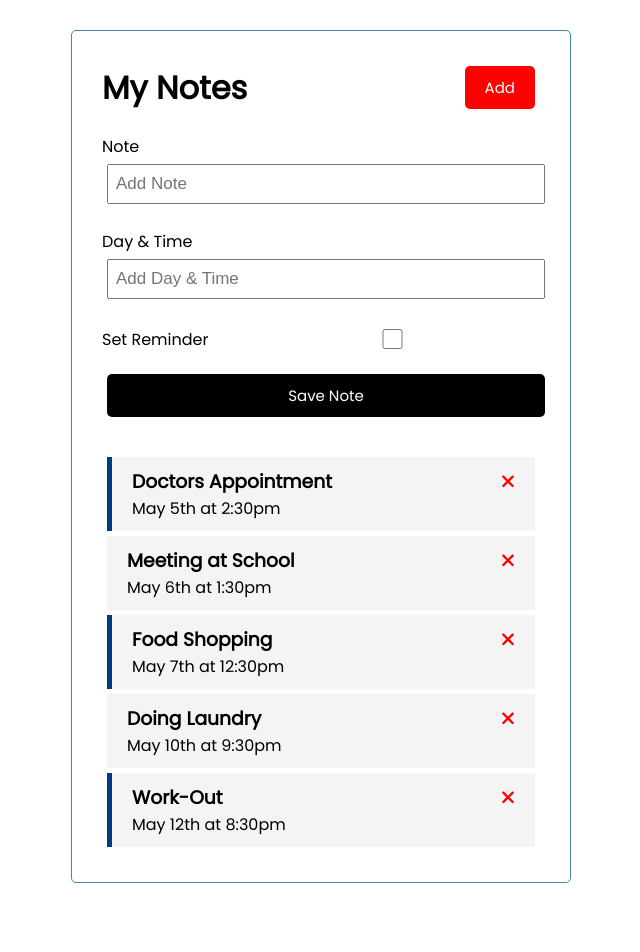
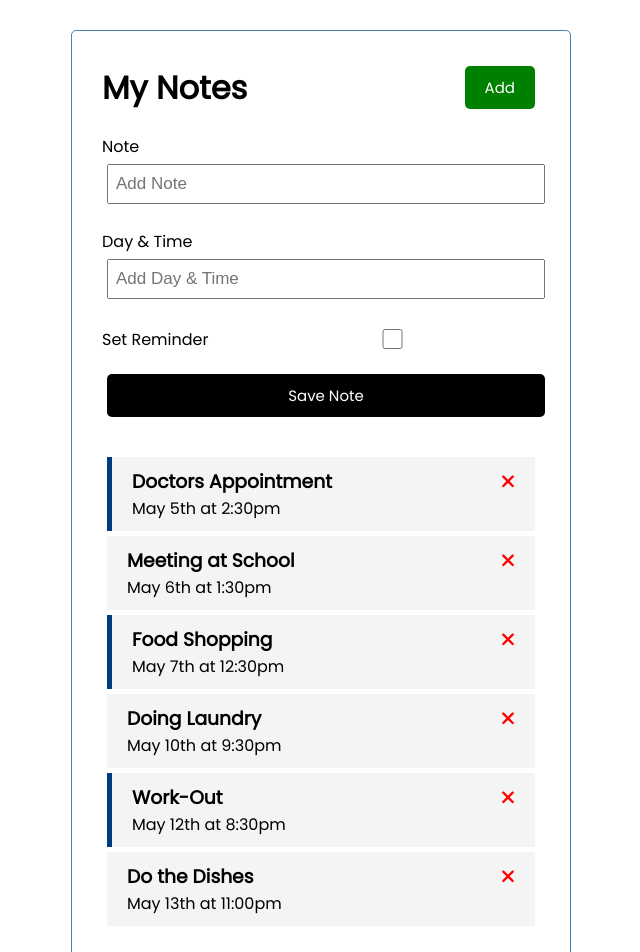
Before and after one commit to lenny1596/mynotes-angular, an Angular app: page / in a window 1280 px wide. Shown: the top 952 px of the page, without its empty margins (319-959 px from the left). Before the commit the page ends 913 px from the top, so only its background shows below. Built offline with nearby package versions, Linux system fonts and the light colour scheme; data requests are answered from the project's data file.

Commit message:
adding func. to add tgl btn & adding nw service ui

```diff
--- a/db.json
+++ b/db.json
@@ -29,6 +29,12 @@
       "text": "Work-Out",
       "day": "May 12th at 8:30pm",
       "reminder": true
+    },
+    {
+      "text": "Do the Dishes",
+      "day": "May 13th at 11:00pm",
+      "reminder": false,
+      "id": 8
     }
   ]
 }
--- a/src/app/components/header/header.component.html
+++ b/src/app/components/header/header.component.html
@@ -1,4 +1,8 @@
 <header>
   <h1>{{ title }}</h1>
-  <app-button color="red" text="Add" (btnCLick)="toggleAddTask()"></app-button>
+  <app-button
+    color="{{ showAddNote ? 'red' : 'green' }}"
+    text="{{ showAddNote ? 'Close' : 'Add' }}"
+    (btnCLick)="toggleAddNote()"
+  ></app-button>
 </header>
--- a/src/app/components/header/header.component.ts
+++ b/src/app/components/header/header.component.ts
@@ -1,4 +1,6 @@
 import { Component, OnInit } from '@angular/core';
+import { UiService } from 'src/app/services/ui.service';
+import { Subscription } from 'rxjs';
 
 @Component({
   selector: 'app-header',
@@ -7,12 +9,18 @@ import { Component, OnInit } from '@angular/core';
 })
 export class HeaderComponent implements OnInit {
   title: string = 'My Notes';
+  showAddNote?: boolean;
+  subscription?: Subscription;
 
-  constructor() {}
+  constructor(private uiService: UiService) {
+    this.subscription = this.uiService
+      .onToggle()
+      .subscribe((value) => (this.showAddNote = value));
+  }
 
   ngOnInit(): void {}
 
-  toggleAddTask(): void {
-    console.log('toggle');
+  toggleAddNote(): void {
+    this.uiService.toggleAddNote();
   }
 }
--- a/src/app/services/note.service.ts
+++ b/src/app/services/note.service.ts
@@ -3,33 +3,38 @@ import { HttpClient, HttpHeaders } from '@angular/common/http';
 import { Observable } from 'rxjs';
 import { NoteType } from '../NoteType';
 
-const httpOptions = {
-  headers: new HttpHeaders({
-    'Content-Type': 'application/json',
-  }),
-};
-
 @Injectable({
   providedIn: 'root',
 })
 export class NoteService {
+  // this link refers to the json local db created that allows crud ops.
   private apiUrl = 'http://localhost:5000/notes';
 
+  // these http headers are provided to be used with post, put & patch ops
+  httpOptions = {
+    headers: new HttpHeaders({
+      'Content-Type': 'application/json',
+    }),
+  };
+
   constructor(private http: HttpClient) {}
-
+  // find all notes and display them
   getNotes(): Observable<NoteType[]> {
     return this.http.get<NoteType[]>(this.apiUrl);
   }
 
+  // add new notes to db
   addNotes(note: NoteType): Observable<NoteType> {
-    return this.http.post<NoteType>(this.apiUrl, note, httpOptions);
+    return this.http.post<NoteType>(this.apiUrl, note, this.httpOptions);
   }
 
+  // update the reminder's boolean values
   updateReminders(note: NoteType): Observable<NoteType> {
     const url = `${this.apiUrl}/${note.id}`;
-    return this.http.put<NoteType>(url, note, httpOptions);
+    return this.http.put<NoteType>(url, note, this.httpOptions);
   }
 
+  // delete a note from db
   deleteNotes(note: NoteType): Observable<NoteType> {
     const url = `${this.apiUrl}/${note.id}`;
     return this.http.delete<NoteType>(url);
--- /dev/null
+++ b/src/app/services/ui.service.ts
@@ -0,0 +1,21 @@
+import { Injectable } from '@angular/core';
+import { Observable, Subject } from 'rxjs';
+
+@Injectable({
+  providedIn: 'root',
+})
+export class UiService {
+  private showAddNote: boolean = false;
+  private subject = new Subject<any>();
+
+  constructor() {}
+
+  toggleAddNote(): void {
+    this.showAddNote = !this.showAddNote;
+    this.subject.next(this.showAddNote);
+  }
+
+  onToggle(): Observable<any> {
+    return this.subject.asObservable();
+  }
+}
```
Also changed, not shown: 1 other file (tests, documents, lock files or other folders).
